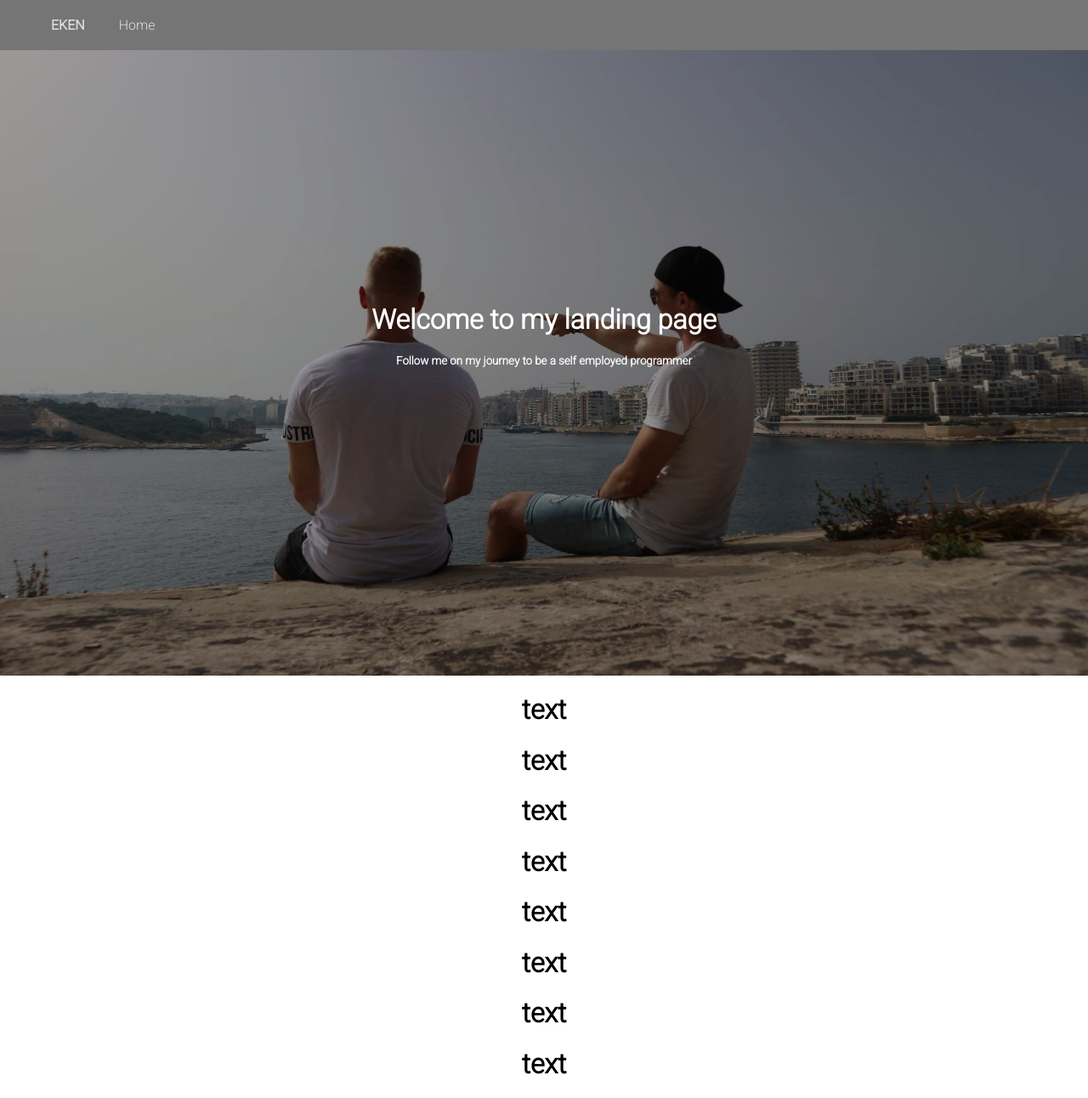
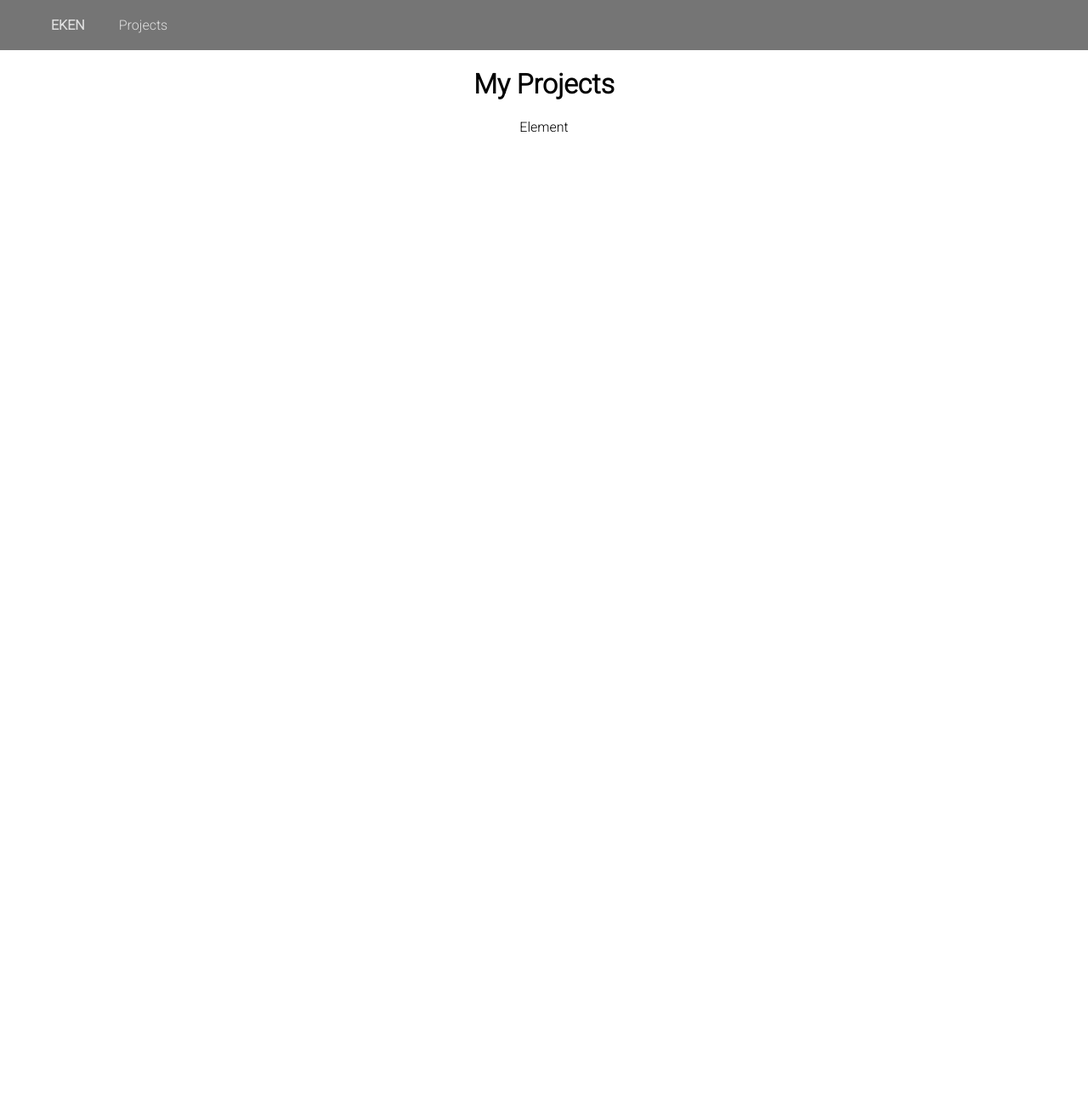
Before and after one commit to viktorlinus/landing-page, a React (Create React App) app: page /projects in a window 1280 px wide. Shown: the whole page at 85% size. After the commit the page ends 800 px from the top, so only its background shows below. Built offline with nearby package versions, Linux system fonts and the light colour scheme; a web font is replaced by a local one.

Commit message:
adding router

```diff
--- a/package.json
+++ b/package.json
@@ -9,6 +9,7 @@
     "@testing-library/user-event": "^12.1.10",
     "react": "^17.0.2",
     "react-dom": "^17.0.2",
+    "react-router-dom": "^6.0.2",
     "react-scripts": "4.0.3",
     "web-vitals": "^1.0.1"
   },
--- a/src/App.js
+++ b/src/App.js
@@ -1,23 +1,26 @@
 import './App.css';
 import NavBar from './components/NavBar/NavBar';
 import Intro from './components/Intro/Intro';
+import {Routes, Route} from 'react-router-dom';
+import Projects from './Projects'
 
 function App() {
   return (
-    <div className="App">
-      <header>
+      <div className="App">
         <NavBar className="sticky"/>
-        <Intro/>
-      </header>
-      <h1>text</h1>
-      <h1>text</h1>
-      <h1>text</h1>
-      <h1>text</h1>
-      <h1>text</h1>
-      <h1>text</h1>
-      <h1>text</h1>
-      <h1>text</h1>
-    </div>
+        <Routes>
+          <Route path="/" element={<Intro/> } />
+          <Route path="/projects" element={<Projects />} />
+          <Route
+          path="*"
+          element={
+            <main style={{ padding: "1rem" }}>
+              <p>There's nothing here!</p>
+            </main>
+          }
+          />
+        </Routes>
+      </div>
   );
 }
 
--- /dev/null
+++ b/src/Projects.js
@@ -0,0 +1,10 @@
+const Projects = () => {
+	return (
+		<main>
+			<h1>My Projects</h1>
+			<p>Element</p>
+		</main>
+	);
+}
+
+export default Projects;
--- a/src/components/Intro/Intro.js
+++ b/src/components/Intro/Intro.js
@@ -1,4 +1,3 @@
-import test from '../../test.jpg';
 import './Intro.css';
 
 const Intro = () => {
--- a/src/components/NavBar/NavBar.css
+++ b/src/components/NavBar/NavBar.css
@@ -9,7 +9,7 @@ nav {
   background-color: #757575;
 }
 
-li {
+.Link {
   padding: 20px;
 }
 
--- a/src/components/NavBar/NavBar.js
+++ b/src/components/NavBar/NavBar.js
@@ -1,12 +1,13 @@
 import './NavBar.css';
+import { Link } from "react-router-dom";
 
 const NavBar = () => {
 	return (
 	        <div className="sticky">
 	        	<nav className="">
 		        	<ul>
-		         	 <li><strong><a href="#!">EKEN</a></strong></li>
-		         	 <li><a href="#!">Home</a></li>
+		         	 <Link className="Link" to="/"><strong>EKEN</strong></Link>
+		         	 <Link className="Link" to="/projects">Projects</Link>
 		      		</ul>
 	      		</nav>
 	      	</div>
--- a/src/index.js
+++ b/src/index.js
@@ -2,10 +2,13 @@ import React from 'react';
 import ReactDOM from 'react-dom';
 import './index.css';
 import App from './App';
+import { BrowserRouter } from 'react-router-dom'
 
 ReactDOM.render(
   <React.StrictMode>
-    <App />
+    <BrowserRouter>
+      <App />
+    </BrowserRouter>
   </React.StrictMode>,
   document.getElementById('root')
 );
```
Also changed, not shown: 1 other file (tests, documents, lock files or other folders).
